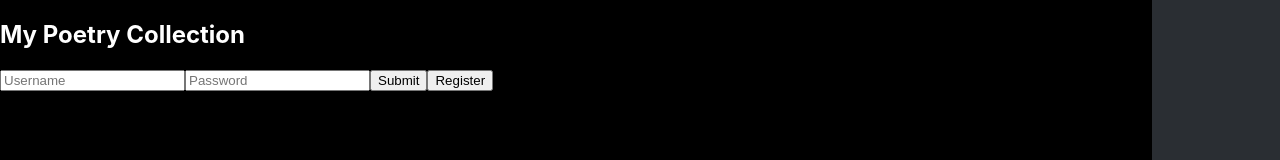
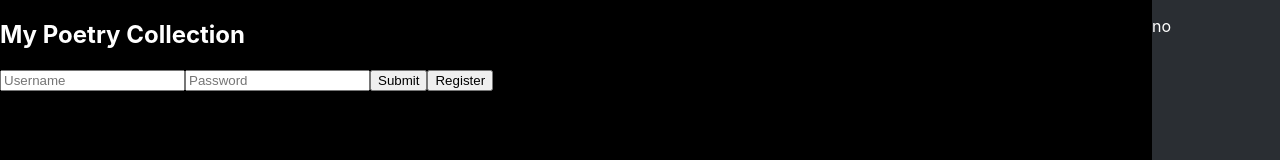
Before and after one commit to Kashiff11/FamilyAgenda.com, a React (Create React App) app in the folder client/: page / in a window 1280 px wide. Shown: the top 160 px of the page. Built offline with nearby package versions, Linux system fonts and the light colour scheme.

Commit message:
Navbar adjustments with ternary

```diff
--- a/client/src/App.js
+++ b/client/src/App.js
@@ -15,6 +15,9 @@ function App() {
     const handleVerify = async () => {
       const userData = await verifyUser();
       setCurrentUser(userData)
+      if (!userData) {
+        history.push('/');
+      }
     }
     handleVerify();
   }, [])
@@ -40,7 +43,7 @@ function App() {
           <Route exact path="/"><SignInScreen handleLogin={handleLogin} /></Route>;
         </Switch>
       </div>
-      <Navbar className='appNavbar' />
+      <Navbar className='appNavbar' currentUser={currentUser}/>
     </div>
   );
 }
--- a/client/src/components/navbar/Navbar.css
+++ b/client/src/components/navbar/Navbar.css
@@ -1,3 +1,7 @@
 .navbarFullDiv {
   background-color: rgb(99, 107, 118, 43%);
 }
+
+p {
+  color: white
+}
--- a/client/src/components/navbar/Navbar.jsx
+++ b/client/src/components/navbar/Navbar.jsx
@@ -1,8 +1,12 @@
 import './Navbar.css'
 
-export default function Navbar() {
+export default function Navbar(props) {
+
+  const { currentUser } = props;
+
   return (
     <div className="navbarFullDiv">
+      {currentUser ? <p>Welcome, {currentUser.first_name} {currentUser.last_name}</p> : <p>no</p>}
     </div>
   )
 }
```
Also changed, not shown: 1 other file (tests, documents, lock files or other folders).
